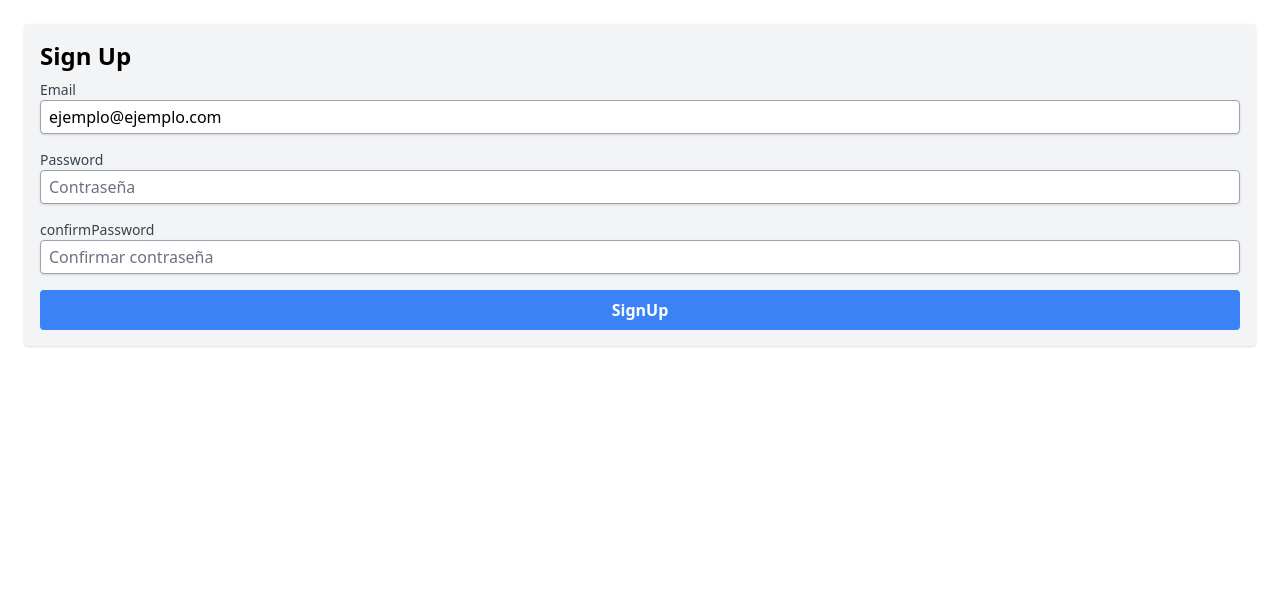
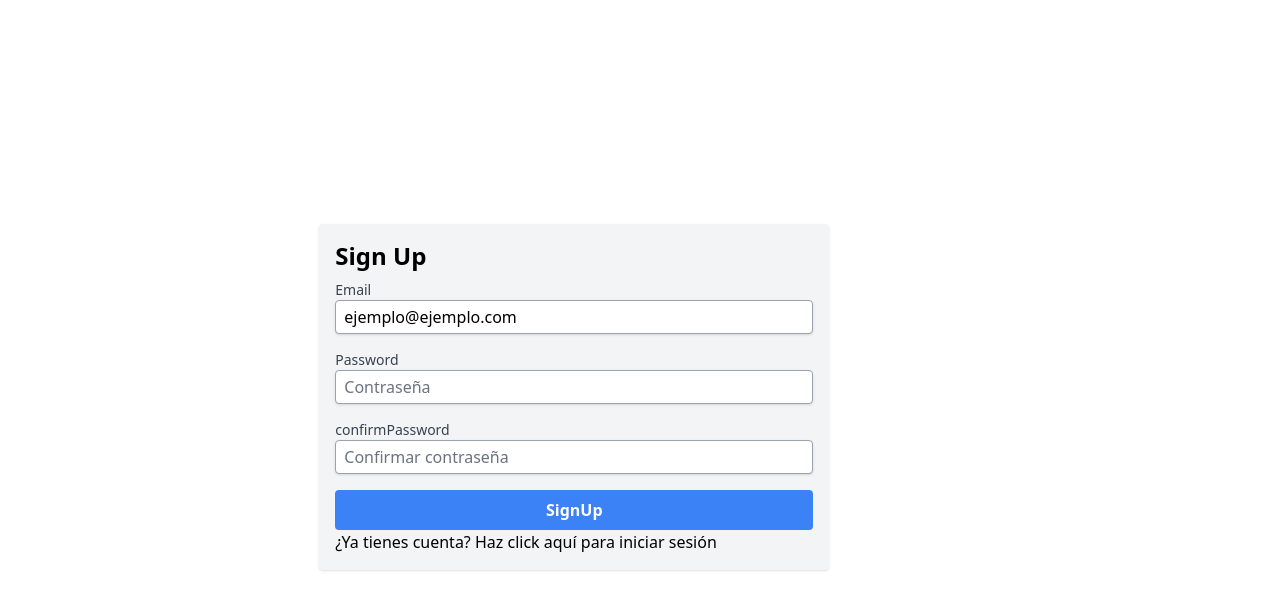
Before and after one commit to HinojosaAcevedoJ/agenda, a React (Create React App) app: page /signup in a window 1280 px wide. Shown: the top 610 px of the page. Built offline with nearby package versions, Linux system fonts and the light colour scheme; no server answers.

Commit message:
Pequeña actualización de interfaz grafica

```diff
--- a/src/components/pages/Contacts/components/ContactForm/index.jsx
+++ b/src/components/pages/Contacts/components/ContactForm/index.jsx
@@ -47,7 +47,7 @@ function ContactForm() {
   }, [isAuth, navigate])
 
   return (
-    <div className="p-4 shadow rounded m-6 bg-gray-100">
+    <div className="p-4 shadow rounded m-6 bg-gray-100 ">
       <h1 className="text-2xl font-bold mb-2">{isUpdating ? 'Actualizando' : 'Crear'} Contacto</h1>
       <form className="space-y-4" onSubmit={handleSubmit(isUpdating ? handleUpdateContact : handleCreateContact)}>
         <HookInput
--- a/src/components/pages/Contacts/components/ContactList/index.jsx
+++ b/src/components/pages/Contacts/components/ContactList/index.jsx
@@ -6,14 +6,14 @@ export default function ContactList() {
   const { contactList, handleSortContact } = useContacts()
 
   return (
-    <section className="p-4">
-      <h1 className="text-2xl font-bold mb-3">Contact List</h1>
-      <ul className="space-y-4">
+    <section className="p-4 mx-auto container py-8">
+      <h1 className="text-2xl font-bold mb-3 ">Contact List</h1>
+      <ul className="space-y-4 grid grid-cols-3 gap-4 items-center lg:justify-between justify-center">
         {contactList.map(contact => (
           <ContactListItem key={contact.id} item={contact} />
         ))}
-        <Button block className="mr-2" type="button" onClick={handleSortContact}>Sort</Button>
       </ul>
+      <Button block className="mr-2" type="button" onClick={handleSortContact}>Sort</Button>
     </section>
   )
 }
--- a/src/components/pages/Contacts/index.jsx
+++ b/src/components/pages/Contacts/index.jsx
@@ -3,9 +3,8 @@ import ContactForm from './components/ContactForm'
 import ContactList from './components/ContactList'
 
 export default function Contacts() {
-  console.log('Estas aquí')
   return (
-    <div className="flex">
+    <div className="flex h-14">
       <ContactContextProvider>
         <ContactForm />
         <ContactList />
--- a/src/components/pages/Login/index.jsx
+++ b/src/components/pages/Login/index.jsx
@@ -30,7 +30,7 @@ export default function Login() {
   }, [isAuth, navigate])
 
   return (
-    <div className="p-4 shadow rounded m-6 bg-gray-100">
+    <div className="p-4 shadow rounded m-6 bg-gray-100 relative md:absolute right-1/3 top-1/4 ">
       <h1 className="text-2xl font-bold mb-2">Login</h1>
       <form className="space-y-4" onSubmit={handleSubmit(login)}>
         <HookInput
--- a/src/components/pages/SignUp/index.jsx
+++ b/src/components/pages/SignUp/index.jsx
@@ -2,7 +2,7 @@ import { isEmpty } from 'ramda'
 import { useForm } from 'react-hook-form'
 import { yupResolver } from '@hookform/resolvers/yup'
 import { toast } from 'react-toastify'
-import { useNavigate } from 'react-router-dom'
+import { Link, useNavigate } from 'react-router-dom'
 import HookInput from '../../common/HookInput'
 import Button from '../../common/Button'
 import validationSchema from './validationSchema'
@@ -34,7 +34,7 @@ export default function SignUp() {
   }
 
   return (
-    <div className="p-4 shadow rounded m-6 bg-gray-100">
+    <div className="p-4 shadow rounded m-6 bg-gray-100 relative md:absolute right-1/3 top-1/4 ">
       <h1 className="text-2xl font-bold mb-2">Sign Up</h1>
       <form className="space-y-4" onSubmit={handleSubmit(onSubmit)}>
         <HookInput
@@ -61,6 +61,7 @@ export default function SignUp() {
           errorMessage={errors.passwordConfirmation?.message}
         />
         <Button block className="mr-2" type="submit" disabled={!isEmpty(errors)}>SignUp</Button>
+        <Link to="/login">¿Ya tienes cuenta? Haz click aquí para iniciar sesión</Link>
       </form>
     </div>
   )
```
